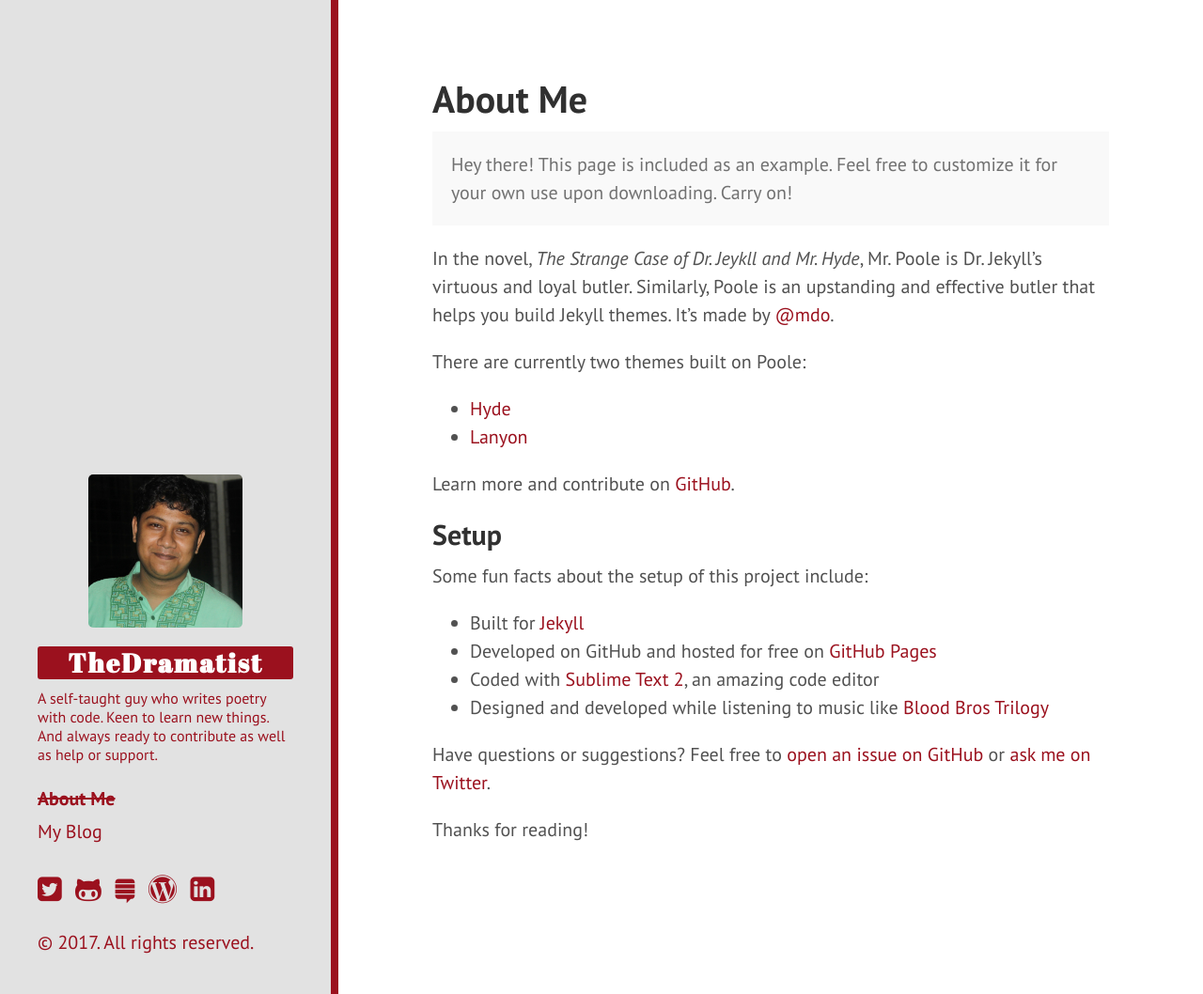
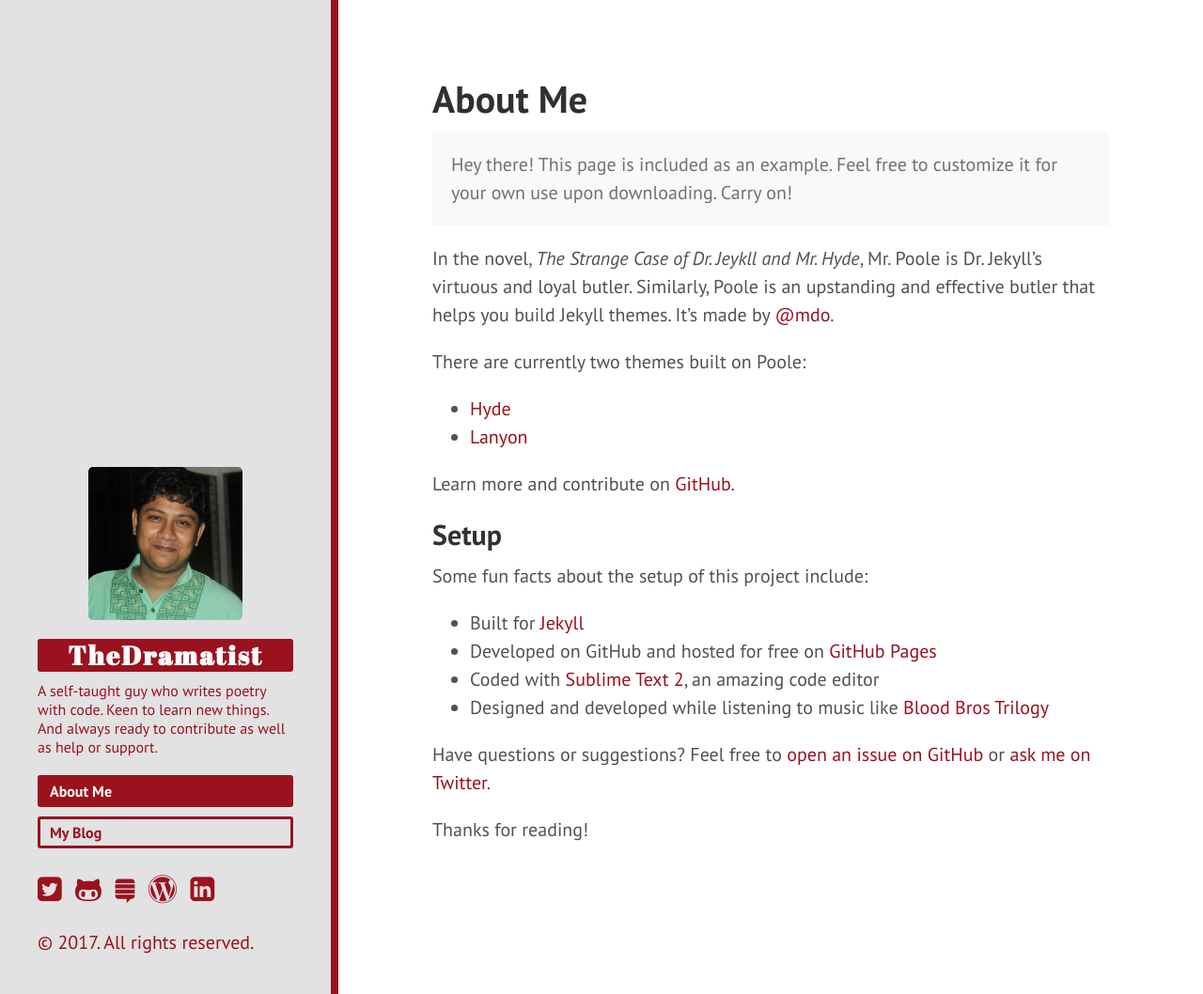
Before and after one commit to khanrn/codemascot.github.io, a Jekyll site: the page built from index.html, in a window 1280 px wide and 1058 px high. Shown: the whole window at 94% size. Built offline with Jekyll 4.4.1, drawn with Linux system fonts in a browser that asks for light colours; Markdown is read by kramdown in place of the engine named in the settings.

Commit message:
Menu css fix

```diff
--- a/public/css/hyde.css
+++ b/public/css/hyde.css
@@ -146,16 +146,26 @@
 .sidebar-nav-item {
     display: block;
     line-height: 1.75;
+    border: 3px solid #9b111e;
+    padding: 0 10px;
+    border-radius: 3px;
+    margin-bottom: 10px;
+    font-weight: bold;
+    font-size: 0.8rem;
 }
 a.sidebar-nav-item:hover,
 a.sidebar-nav-item:focus {
-    text-decoration: line-through;
     font-weight: 700;
+    background: #9b111e;
+    color: #ffff;
+    text-decoration: none;
+    transition: 0.5s all;
 }
 .sidebar-nav-item.active {
     font-weight: bold;
-    text-decoration: line-through;
     pointer-events: none;
+    color: #fff;
+    background: #9b111e;
 }
 .sidebar-icons ul {
     list-style: none;
```
